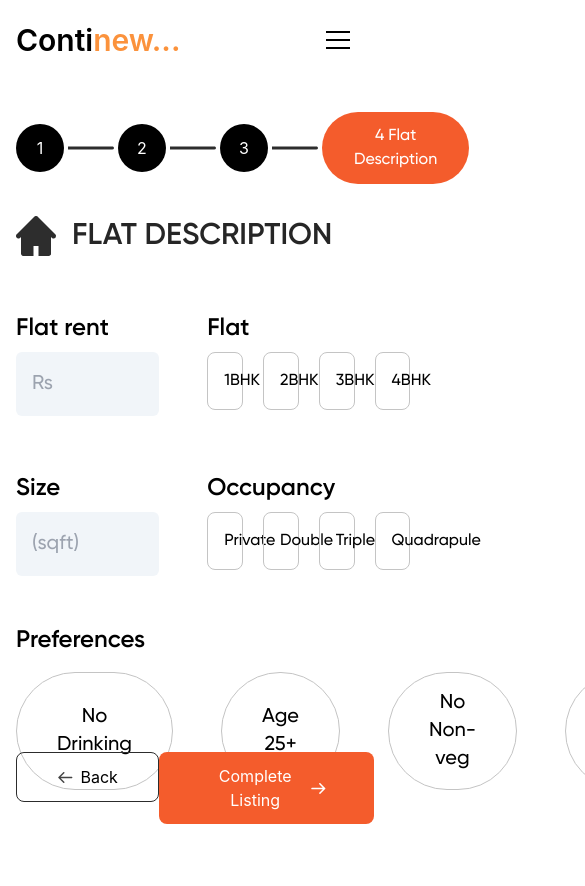
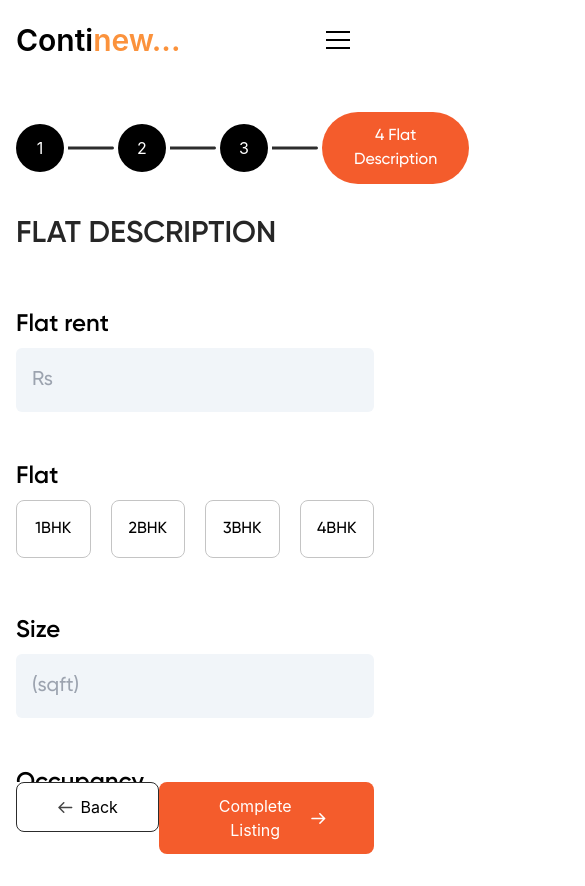
Before and after one commit to harshwarghade22/Mini-Project, a React (Vite) app: page /flatDescription in a window 390 px wide. Shown: the top 886 px of the page, 585 px wide, since content can reach past the window. Before the commit the page ends 856 px from the top, so only its background shows below. Built offline with nearby package versions, Linux system fonts and the light colour scheme.

Commit message:
LocationIQ map added

```diff
--- a/package.json
+++ b/package.json
@@ -13,6 +13,7 @@
     "dependencies": {
         "@mantine/core": "^7.6.2",
         "@mantine/dates": "^7.7.0",
+        "@mapcomponents/react-maplibre": "^1.0.3",
         "@react-google-maps/api": "^2.19.3",
         "@tabler/icons-react": "^3.1.0",
         "@tanstack/react-query": "^5.29.2",
@@ -27,6 +28,8 @@
         "embla-carousel-react": "^8.0.0",
         "google-map-react": "^2.2.1",
         "leaflet": "^1.9.4",
+        "locationiq": "^0.0.3",
+        "maplibre-gl": "^4.1.3",
         "multiselect-react-dropdown": "^2.0.25",
         "qs": "^6.12.1",
         "react": "^18.2.0",
--- /dev/null
+++ b/src/components/Gmap/LocationIQ.jsx
@@ -0,0 +1,54 @@
+import React, { useState, useEffect } from 'react';
+import maplibregl from 'maplibre-gl';
+import 'maplibre-gl/dist/maplibre-gl.css'; // Include MapLibre GL CSS
+
+const liq_api_key = "pk.eefd10f42ceaa935c889b114939968a2";
+
+const LocationIQMap = () => {
+  const [map, setMap] = useState(null);
+  const [locationData, setLocationData] = useState(null);
+
+  // Fetch location data on component mount
+  useEffect(() => {
+    const fetchData = async () => {
+      const response = await fetch(
+        "https://eu1.locationiq.com/v1/search.php?key=" +
+          liq_api_key +
+          "&q=bhavans lake" +
+          "&format=json" +
+          "&addressdetails=1"
+      );
+      const data = await response.json();
+      console.log(data)
+      setLocationData(data[0]); // Assuming the first result is the desired location
+    };
+    fetchData();
+  }, [liq_api_key]);
+
+  // Initialize map when location data is available
+  useEffect(() => {
+    if (locationData) {
+      const { lat, lon } = locationData; // Destructure latitude and longitude
+      const newMap = new maplibregl.Map({
+        container: 'map',
+        style: 'https://api.maptiler.com/maps/streets/style.json?key=yMmiqJVe1ggcQ7yEoGhG', // Choose a MapLibre style
+        center: [lon, lat], // Set initial center based on location data
+        zoom: 15, // Set initial zoom level
+      });
+      setMap(newMap);
+
+      // Add a marker at the location (optional)
+      const marker = new maplibregl.Marker()
+        .setLngLat([lon, lat])
+        .addTo(newMap);
+    }
+  }, [locationData]);
+
+  return (
+    <div>
+      <div id="map" style={{ width: '80%', height: '100vh',margin:'auto' }} />
+    </div>
+  );
+};
+
+export default LocationIQMap;
--- a/src/components/Listing_steps/FlatDescription2.jsx
+++ b/src/components/Listing_steps/FlatDescription2.jsx
@@ -5,6 +5,7 @@ import arrow1 from "../Images/Arrow 2.png";
 import arrow2 from "../Images/Arrow 21234.png";
 import { Link } from "react-router-dom";
 import { useState } from "react";
+import { ScrollArea } from "@mantine/core";
 
 const FlatDescription = () => {
   const [selectedPreferences, setSelectedPreferences] = useState([]);
@@ -63,15 +64,17 @@ const FlatDescription = () => {
       </div>
 
       <div className="flex justify-start items-center lg:mt-14 md:mt-10 mt-8 gap-4 ">
-        <img className="w-10 h-10" src={home2} alt="" />
+        <img className="w-10 h-10 hidden md:block" src={home2} alt="" />
         <h1 className="text-3xl font-gilroy_semi_bold text-[#262626]">
           FLAT DESCRIPTION
         </h1>
+
       </div>
 
-      <div className="max-w-7xl h-[480px] flex flex-col gap-4 mt-4">
-        <div className="w-full flex gap-12 pt-10">
-          <div className="w-2/5">
+      <ScrollArea h={530} scrollbars="y">
+      <div className="md:max-w-7xl max-w-md md:h-[480px] flex flex-col gap-4 mt-4">
+        <div className="w-full flex md:flex-row flex-col  gap-12 pt-10">
+          <div className="w-full md:w-2/5">
             <h1 className="text-2xl font-gilroy_semi_bold">Flat rent</h1>
             <input
               className="w-full pl-4 h-16 mt-2 text-xl font-gilroy_medium bg-slate-100 rounded-md border-none"
@@ -79,7 +82,7 @@ const FlatDescription = () => {
               placeholder="Rs"
             />
           </div>
-          <div className="w-2/5">
+          <div className="w-full md:w-2/5">
             <h1 className="text-2xl font-gilroy_semi_bold">Flat</h1>
             <div className="flex justify-between gap-5">
               <button
@@ -125,8 +128,8 @@ const FlatDescription = () => {
             </div>
           </div>
         </div>
-        <div className="w-full flex gap-12 pt-10">
-          <div className="w-2/5">
+        <div className="w-full flex md:flex-row flex-col gap-12 pt-10">
+          <div className="w-full md:w-2/5">
             <h1 className="text-2xl font-gilroy_semi_bold">Size</h1>
             <input
               className="w-full h-16 mt-2 pl-4 text-xl font-gilroy_medium bg-slate-100 rounded-md"
@@ -134,7 +137,7 @@ const FlatDescription = () => {
               placeholder="(sqft)"
             />
           </div>
-          <div className="w-2/5">
+          <div className="w-full md:w-2/5">
             <h1 className="text-2xl font-gilroy_semi_bold">Occupancy</h1>
             <div className="flex justify-between gap-5">
               <button
@@ -182,9 +185,10 @@ const FlatDescription = () => {
         </div>
         <div className="preferences mt-8">
           <h1 className="text-2xl font-gilroy_semi_bold">Preferences</h1>
-          <div className="w-11/12 flex gap-12 mt-4">
+          <ScrollArea scrollbars="x" type="never">
+          <div className="md:w-11/12 w-full flex gap-5 mt-4">
             <button
-              className={`px-10 py-4 border rounded-full text-xl font-gilroy_medium ${
+              className={`px-20 py-2 border rounded-full text-base font-gilroy_medium ${
                 selectedPreferences.includes("No Drinking")
                   ? "border-black"
                   : "border-[#C4C4C4]"
@@ -234,8 +238,12 @@ const FlatDescription = () => {
               Family
             </button>
           </div>
+          </ScrollArea>
+
         </div>
       </div>
+      </ScrollArea>
+
 
       <div className="max-w-5xl flex justify-between sm:mt-8">
         <Link to="/addDetails">
--- a/src/components/Listing_steps/Hero2.jsx
+++ b/src/components/Listing_steps/Hero2.jsx
@@ -77,7 +77,7 @@ const Hero2 = () => {
       </ScrollArea> */}
 
         <ScrollArea h={530} type="never">
-          <div className="max-w-7xl grid w-full h-full  border rounded-lg border-[#9B9B9B] lg:p-2 p-4 my-4">
+          <div className="max-w-7xl grid w-full h-full  border rounded-lg border-[#9B9B9B] lg:p-2 p-4 my-2">
             <div className="top grid md:grid-cols-12 gap-3">
               <img
                 className="col-span-8   rounded-lg lg:w-full  md:h-[268px] sm:w-[658px] sm:h-[268px]  md:object-cover object-scale-down lg:mb-4 md:mb-8 mb-4 "
@@ -103,7 +103,7 @@ const Hero2 = () => {
           </div>
         </ScrollArea>
 
-        <div className="max-w-7xl flex justify-between items-center md:my-6 my-14 mx-8 md:mx-0">
+        <div className="max-w-7xl flex justify-between items-center md:my-6 my-10 mx-8 md:mx-0">
           <Link to="/addLocation">
             <button className="md:px-14 md:py-3 px-5 py-3 border-[#2C2C2C] border rounded-lg flex justify-center items-center gap-2">
               <img src={arrow2} alt="" />
```
Also changed, not shown: src/App.jsx (+7 -0 lines), 1 other file (tests, documents, lock files or other folders).
